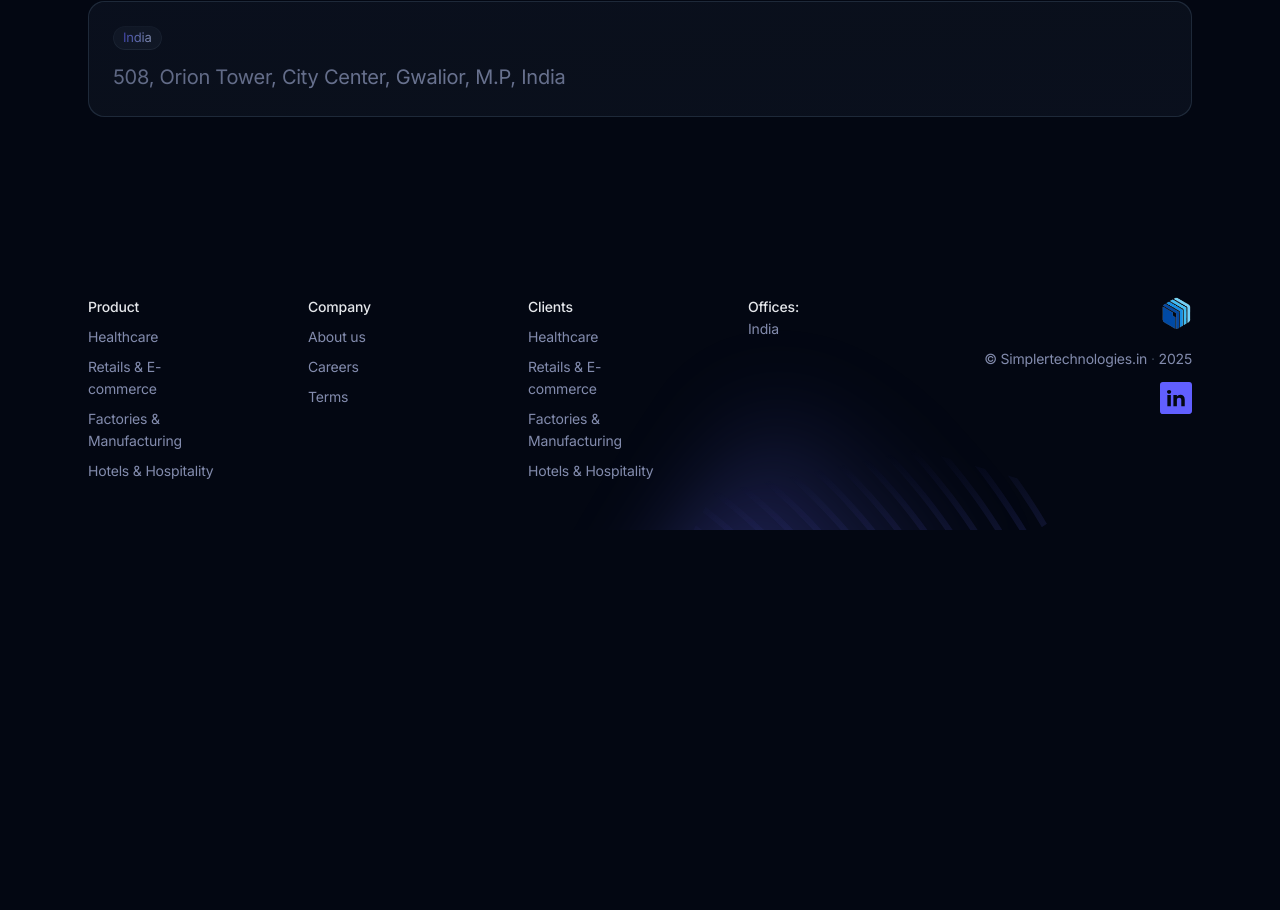
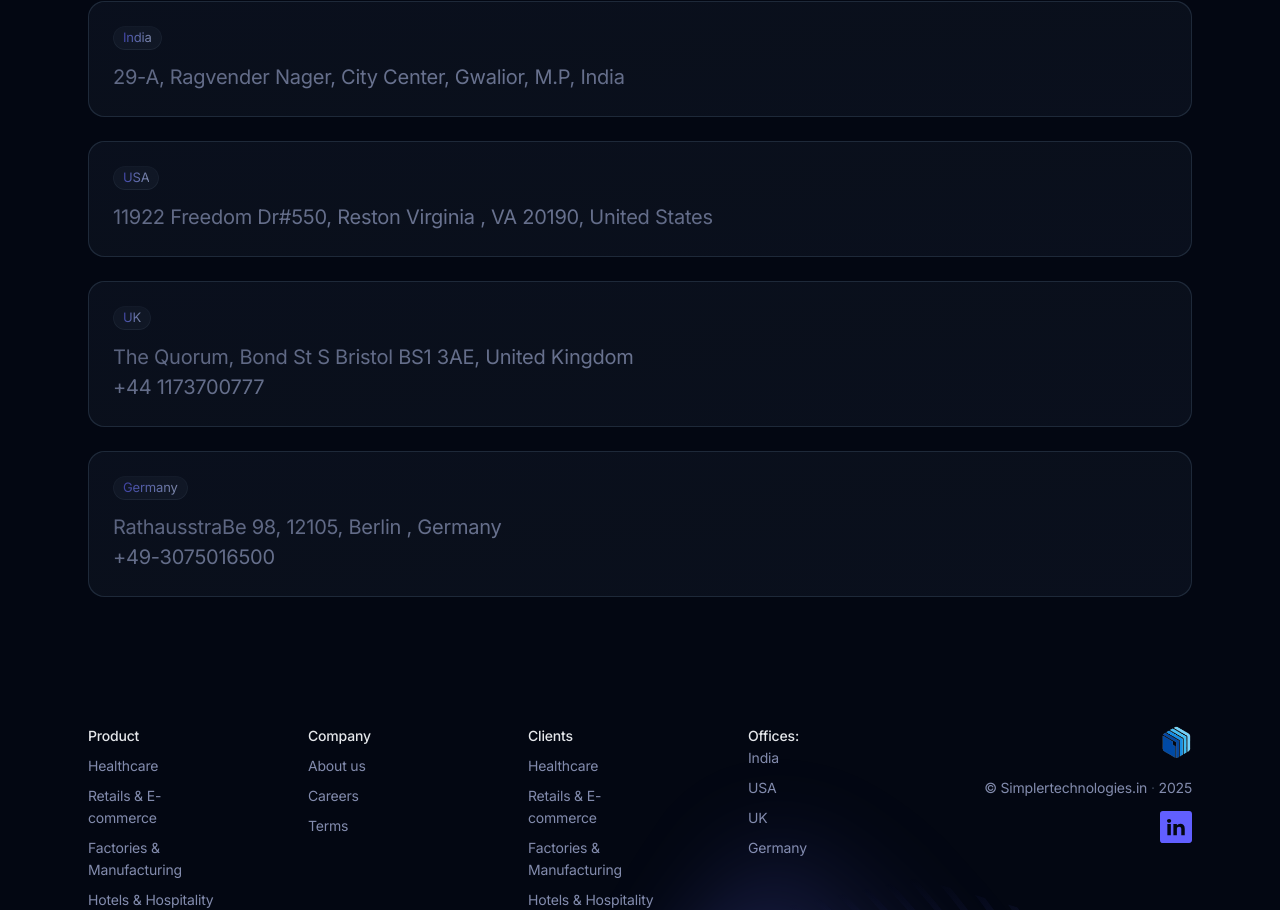
Before and after one commit to satishvermacoen/st-temp, a Next.js app: page /offices in a window 1280 px wide. Shown: the part 270-1180 px from the top of the page. Before the commit the page ends 800 px from the top, so only its background shows below. Built offline with nearby package versions, Linux system fonts and the light colour scheme.

Commit message:
Update office addresses and add new locations to footer

```diff
--- a/app/offices/page.tsx
+++ b/app/offices/page.tsx
@@ -50,7 +50,130 @@ const Page = () => {
                     </span>
                   </div>
                   <p className="text-indigo-200/65 text-xl">
-                    508, Orion Tower, City Center, Gwalior, M.P, India
+                    29-A, Ragvender Nager, City Center, Gwalior, M.P, India
+                  </p>
+                </div>
+              </div>
+            </a>
+            {/* Card 2 */}
+            <a
+              className="group/card relative h-full overflow-hidden rounded-2xl bg-gray-800 p-px before:pointer-events-none before:absolute before:-left-40 before:-top-40 before:z-10 before:h-80 before:w-80 before:translate-x-[var(--mouse-x)] before:translate-y-[var(--mouse-y)] before:rounded-full before:bg-indigo-500/80 before:opacity-0 before:blur-3xl before:transition-opacity before:duration-500 after:pointer-events-none after:absolute after:-left-48 after:-top-48 after:z-30 after:h-64 after:w-64 after:translate-x-[var(--mouse-x)] after:translate-y-[var(--mouse-y)] after:rounded-full after:bg-indigo-500 after:opacity-0 after:blur-3xl after:transition-opacity after:duration-500 hover:after:opacity-20 group-hover:before:opacity-100"
+              href=""
+            >
+              <div className="relative z-20 h-full overflow-hidden rounded-[inherit] bg-gray-950 after:absolute after:inset-0 after:bg-linear-to-br after:from-gray-900/50 after:via-gray-800/25 after:to-gray-900/50">
+                {/* Arrow */}
+                <div
+                  className="absolute right-6 top-6 flex h-8 w-8 items-center justify-center rounded-full border border-gray-700/50 bg-gray-800/65 text-gray-200 opacity-0 transition-opacity group-hover/card:opacity-100"
+                  aria-hidden="true"
+                >
+                  <svg
+                    xmlns="http://www.w3.org/2000/svg"
+                    width={9}
+                    height={8}
+                    fill="none"
+                  >
+                    <path
+                      fill="#F4F4F5"
+                      d="m4.92 8-.787-.763 2.733-2.68H0V3.443h6.866L4.133.767 4.92 0 9 4 4.92 8Z"
+                    />
+                  </svg>
+                </div>
+
+                {/* Content */}
+                <div className="p-6">
+                  <div className="mb-3">
+                    <span className="btn-sm relative rounded-full bg-gray-800/40 px-2.5 py-0.5 text-xs font-normal before:pointer-events-none before:absolute before:inset-0 before:rounded-[inherit] before:border before:border-transparent before:[background:linear-gradient(to_bottom,--theme(--color-gray-700/.15),--theme(--color-gray-700/.5))_border-box] before:[mask-composite:exclude_!important] before:[mask:linear-gradient(white_0_0)_padding-box,_linear-gradient(white_0_0)] hover:bg-gray-800/60">
+                      <span className="bg-linear-to-r from-indigo-500 to-indigo-200 bg-clip-text text-transparent">
+                        USA
+                      </span>
+                    </span>
+                  </div>
+                  <p className="text-indigo-200/65 text-xl">
+                  11922 Freedom Dr#550, Reston Virginia , VA 20190, United States
+                  </p>
+                </div>
+              </div>
+            </a>
+            {/* Card 3 */}
+            <a
+              className="group/card relative h-full overflow-hidden rounded-2xl bg-gray-800 p-px before:pointer-events-none before:absolute before:-left-40 before:-top-40 before:z-10 before:h-80 before:w-80 before:translate-x-[var(--mouse-x)] before:translate-y-[var(--mouse-y)] before:rounded-full before:bg-indigo-500/80 before:opacity-0 before:blur-3xl before:transition-opacity before:duration-500 after:pointer-events-none after:absolute after:-left-48 after:-top-48 after:z-30 after:h-64 after:w-64 after:translate-x-[var(--mouse-x)] after:translate-y-[var(--mouse-y)] after:rounded-full after:bg-indigo-500 after:opacity-0 after:blur-3xl after:transition-opacity after:duration-500 hover:after:opacity-20 group-hover:before:opacity-100"
+              href=""
+            >
+              <div className="relative z-20 h-full overflow-hidden rounded-[inherit] bg-gray-950 after:absolute after:inset-0 after:bg-linear-to-br after:from-gray-900/50 after:via-gray-800/25 after:to-gray-900/50">
+                {/* Arrow */}
+                <div
+                  className="absolute right-6 top-6 flex h-8 w-8 items-center justify-center rounded-full border border-gray-700/50 bg-gray-800/65 text-gray-200 opacity-0 transition-opacity group-hover/card:opacity-100"
+                  aria-hidden="true"
+                >
+                  <svg
+                    xmlns="http://www.w3.org/2000/svg"
+                    width={9}
+                    height={8}
+                    fill="none"
+                  >
+                    <path
+                      fill="#F4F4F5"
+                      d="m4.92 8-.787-.763 2.733-2.68H0V3.443h6.866L4.133.767 4.92 0 9 4 4.92 8Z"
+                    />
+                  </svg>
+                </div>
+
+                {/* Content */}
+                <div className="p-6">
+                  <div className="mb-3">
+                    <span className="btn-sm relative rounded-full bg-gray-800/40 px-2.5 py-0.5 text-xs font-normal before:pointer-events-none before:absolute before:inset-0 before:rounded-[inherit] before:border before:border-transparent before:[background:linear-gradient(to_bottom,--theme(--color-gray-700/.15),--theme(--color-gray-700/.5))_border-box] before:[mask-composite:exclude_!important] before:[mask:linear-gradient(white_0_0)_padding-box,_linear-gradient(white_0_0)] hover:bg-gray-800/60">
+                      <span className="bg-linear-to-r from-indigo-500 to-indigo-200 bg-clip-text text-transparent">
+                        UK
+                      </span>
+                    </span>
+                  </div>
+                  <p className="text-indigo-200/65 text-xl">
+                  The Quorum, Bond St S Bristol BS1 3AE, United Kingdom
+                  </p>
+                  <p className="text-indigo-200/65 text-xl">
+                  +44 1173700777
+                  </p>
+                </div>
+              </div>
+            </a>
+            {/* Card 4 */}
+            <a
+              className="group/card relative h-full overflow-hidden rounded-2xl bg-gray-800 p-px before:pointer-events-none before:absolute before:-left-40 before:-top-40 before:z-10 before:h-80 before:w-80 before:translate-x-[var(--mouse-x)] before:translate-y-[var(--mouse-y)] before:rounded-full before:bg-indigo-500/80 before:opacity-0 before:blur-3xl before:transition-opacity before:duration-500 after:pointer-events-none after:absolute after:-left-48 after:-top-48 after:z-30 after:h-64 after:w-64 after:translate-x-[var(--mouse-x)] after:translate-y-[var(--mouse-y)] after:rounded-full after:bg-indigo-500 after:opacity-0 after:blur-3xl after:transition-opacity after:duration-500 hover:after:opacity-20 group-hover:before:opacity-100"
+              href=""
+            >
+              <div className="relative z-20 h-full overflow-hidden rounded-[inherit] bg-gray-950 after:absolute after:inset-0 after:bg-linear-to-br after:from-gray-900/50 after:via-gray-800/25 after:to-gray-900/50">
+                {/* Arrow */}
+                <div
+                  className="absolute right-6 top-6 flex h-8 w-8 items-center justify-center rounded-full border border-gray-700/50 bg-gray-800/65 text-gray-200 opacity-0 transition-opacity group-hover/card:opacity-100"
+                  aria-hidden="true"
+                >
+                  <svg
+                    xmlns="http://www.w3.org/2000/svg"
+                    width={9}
+                    height={8}
+                    fill="none"
+                  >
+                    <path
+                      fill="#F4F4F5"
+                      d="m4.92 8-.787-.763 2.733-2.68H0V3.443h6.866L4.133.767 4.92 0 9 4 4.92 8Z"
+                    />
+                  </svg>
+                </div>
+
+                {/* Content */}
+                <div className="p-6">
+                  <div className="mb-3">
+                    <span className="btn-sm relative rounded-full bg-gray-800/40 px-2.5 py-0.5 text-xs font-normal before:pointer-events-none before:absolute before:inset-0 before:rounded-[inherit] before:border before:border-transparent before:[background:linear-gradient(to_bottom,--theme(--color-gray-700/.15),--theme(--color-gray-700/.5))_border-box] before:[mask-composite:exclude_!important] before:[mask:linear-gradient(white_0_0)_padding-box,_linear-gradient(white_0_0)] hover:bg-gray-800/60">
+                      <span className="bg-linear-to-r from-indigo-500 to-indigo-200 bg-clip-text text-transparent">
+                      Germany
+                      </span>
+                    </span>
+                  </div>
+                  <p className="text-indigo-200/65 text-xl">
+                  RathausstraBe 98, 12105, Berlin , Germany
+                  </p>
+                  <p className="text-indigo-200/65 text-xl">
+                  +49-3075016500
                   </p>
                 </div>
               </div>
--- a/components/ui/footer.tsx
+++ b/components/ui/footer.tsx
@@ -141,6 +141,27 @@ export default function Footer() {
                   India
                 </a>
               </li>
+              <li>
+                <a
+                  className="text-indigo-200/65 transition hover:text-indigo-500" href="/offices"
+                >
+                 USA
+                </a>
+              </li>
+              <li>
+                <a
+                  className="text-indigo-200/65 transition hover:text-indigo-500" href="/offices"
+                >
+                  UK
+                </a>
+              </li>
+              <li>
+                <a
+                  className="text-indigo-200/65 transition hover:text-indigo-500" href="/offices"
+                >
+                Germany
+                </a>
+              </li>
             </ul>
           </div>
           {/* 5th block */}
```
